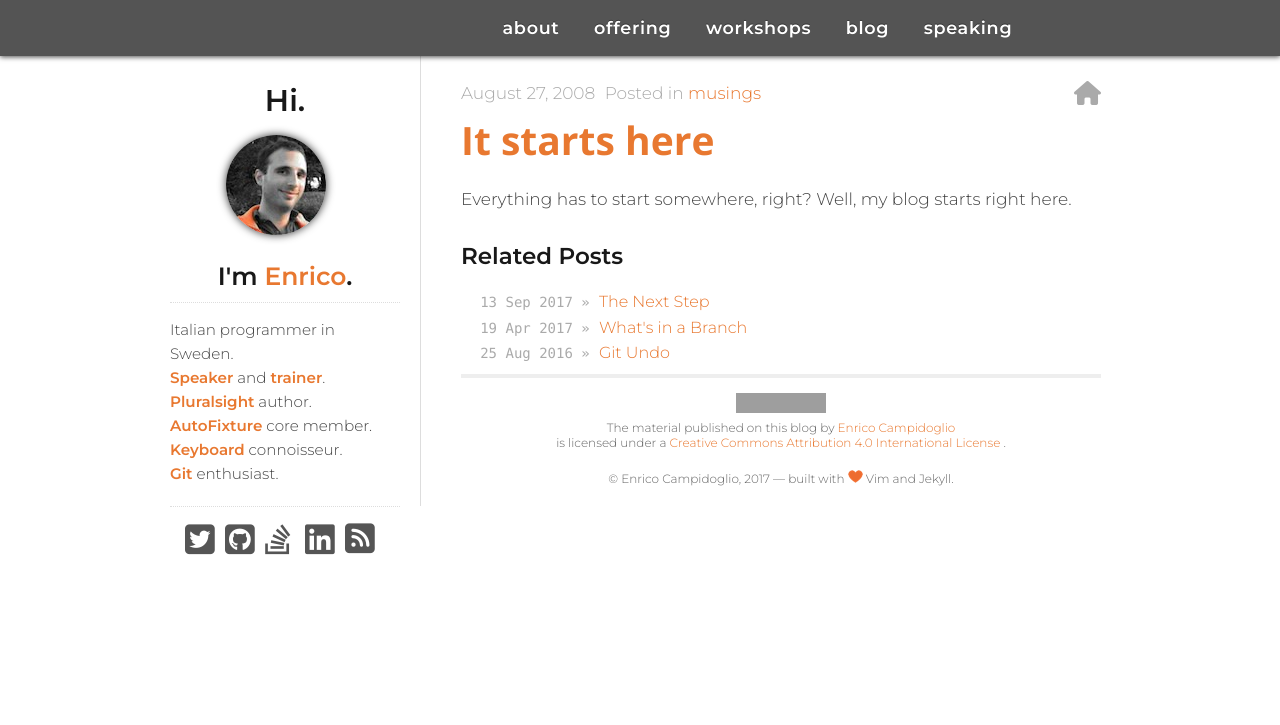
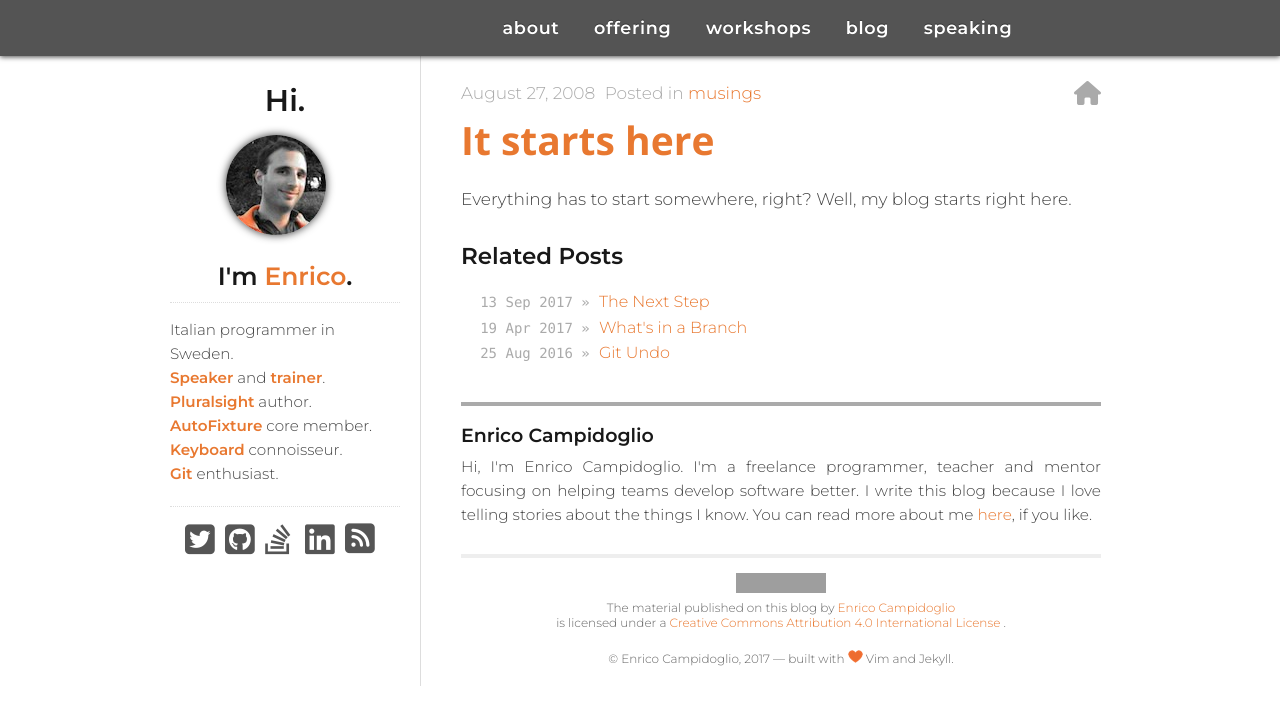
Before and after one commit to megakemp/megakemp.github.io, a Jekyll site: the page built from _posts/2008-08-27-hello-world.md, in a window 1280 px wide and 900 px high. Shown: the top 725 px of the window. Built offline with Jekyll 4.4.1, drawn with Linux system fonts in a browser that asks for light colours; nearby versions of some CDN libraries; comment, search, counter and statistics services are not loaded; grey boxes are pictures that could not be loaded.

Commit message:
Adds an about box at the end of every post

```diff
--- a/_layouts/post.html
+++ b/_layouts/post.html
@@ -39,4 +39,9 @@ layout: default
   </ul>
 </div>
 
+<div id="about">
+  <h4>Enrico Campidoglio</h4>
+  <p>Hi, I'm Enrico Campidoglio. I'm a freelance programmer, teacher and mentor focusing on helping teams develop software better. I write this blog because I love telling stories about the things I know. You can read more about me <a href="{{ site.url }}/about">here</a>, if you like.</p>
+</div>
+
 {% include comments.html %}
```
Also changed, not shown: _includes/css/screen.css (+10 -0 lines).
